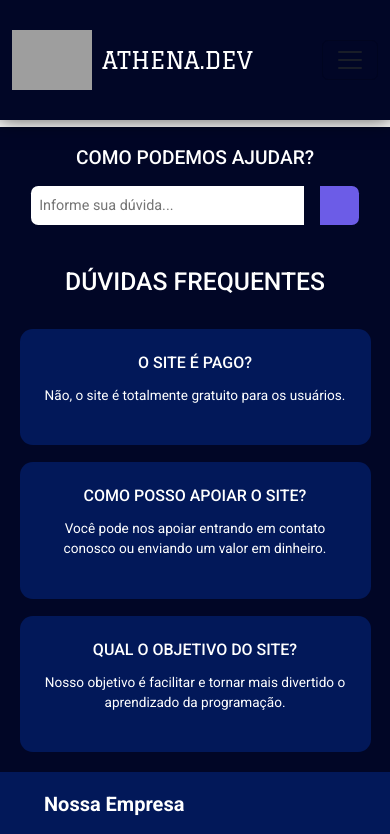
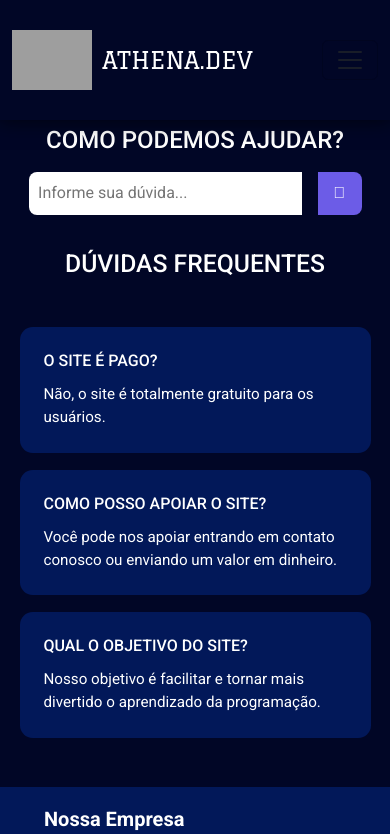
Before and after one commit to edukamoz/Pallas-3semester, an Angular app: page /duvidas in a window 390 px wide. Shown: the top 834 px of the page. Built offline with nearby package versions, Linux system fonts and the light colour scheme; grey boxes are pictures that could not be loaded.

Commit message:
Responsividade na Pagina de Duvidas
Ajustado layout da página de dúvidas:
- Corrigido espaço em branco abaixo do header
- Aplicado margin-top compatível com header fixo
- Melhorada responsividade para notebooks e monitores

```diff
--- a/src/app/duvidas/duvidas.component.css
+++ b/src/app/duvidas/duvidas.component.css
@@ -2,19 +2,18 @@
 @import url('https://fonts.googleapis.com/css2?family=Roboto&display=swap');
 
 .help-section {
-    margin-top: 15vh;
+    margin-top: calc(6vh + 60px);
     background-color: var(--cor-de-fundo);
-    font-family: 'Roboto', serif;
-    padding: 5vw;
+    font-family: 'Roboto', sans-serif;
+    padding: 4vw 6vw;
     text-align: center;
+    box-sizing: border-box;
 }
 
-
 .help-section h1 {
-    font-size: clamp(1.2rem, 2.5vw, 2rem);
+    font-size: clamp(1.5rem, 3vw, 2.5rem);
     margin-bottom: 2vh;
 }
-
 
 .search-box {
     display: flex;
@@ -22,13 +21,14 @@
     align-items: center;
     flex-wrap: wrap;
     gap: 1em;
-    margin-bottom: 5vh;
+    margin-bottom: 4vh;
     width: 100%;
+    box-sizing: border-box;
 }
 
 .search-box input {
     padding: 0.6em;
-    font-size: 0.9em;
+    font-size: 1em;
     width: 70vw;
     max-width: 40em;
     border: none;
@@ -40,25 +40,28 @@
 
 .search-box button {
     padding: 0.6em 1em;
-    font-size: 0.9em;
+    font-size: 1em;
     background-color: #6c5ce7;
     border: none;
     border-radius: 0 0.5em 0.5em 0;
     cursor: pointer;
+    color: white;
+    transition: background-color 0.3s ease;
 }
 
 .search-box button:hover {
     background-color: #81ecec;
+    color: black;
 }
-
 
 .faq {
     display: flex;
     flex-direction: column;
     align-items: center;
     gap: 2vh;
+    margin-top: 2vh;
+    margin-bottom: 4vh;
 }
-
 
 .faq-item {
     background-color: var(--cor-secundaria);
@@ -67,14 +70,35 @@
     max-width: 50em;
     border-radius: 0.8em;
     box-sizing: border-box;
+    text-align: left;
 }
 
 .faq-item h3 {
-    font-size: clamp(1rem, 2vw, 1.3rem);
+    font-size: clamp(1rem, 2vw, 1.5rem);
     margin-bottom: 0.8em;
 }
 
 .faq-item p {
-    font-size: clamp(0.85rem, 1.8vw, 1.1rem);
-    font-family: 'Roboto';
+    font-size: clamp(0.95rem, 1.8vw, 1.2rem);
+    font-family: 'Roboto', sans-serif;
+    margin: 0;
 }
+
+/* Melhorias específicas para monitores grandes */
+@media (min-width: 1200px) {
+    .help-section {
+        padding: 3vw 15vw;
+    }
+
+    .search-box {
+        gap: 1.5em;
+    }
+
+    .faq {
+        gap: 2.5vh;
+    }
+
+    .faq-item {
+        padding: 2em;
+    }
+}
```
Also changed, not shown: src/app/equipe/equipe.component.ts (deleted, +0 -13 lines), src/app/equipe/equipe.component.css (deleted), src/app/equipe/equipe.component.html (deleted), 1 other file (tests, documents, lock files or other folders).
